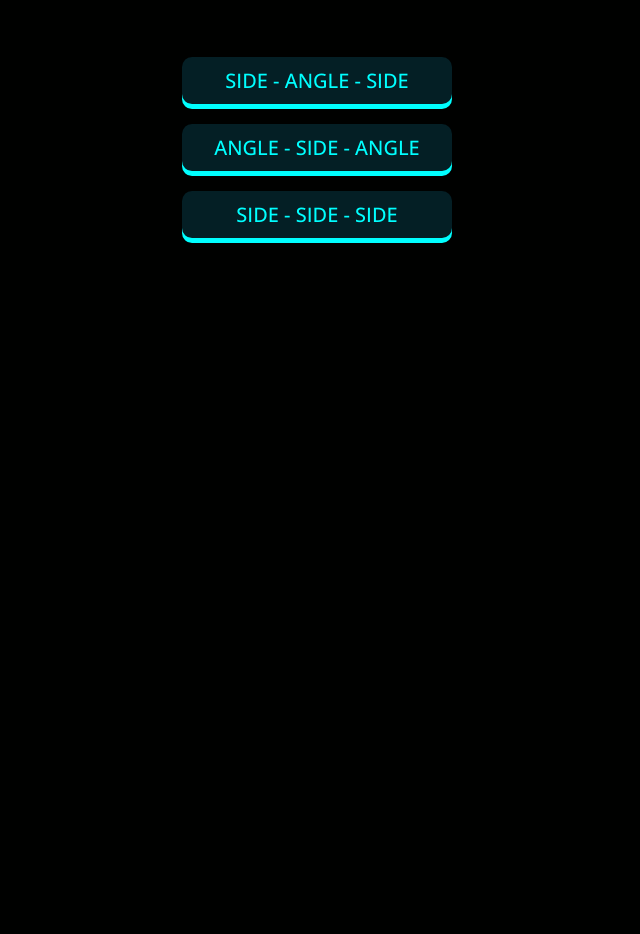
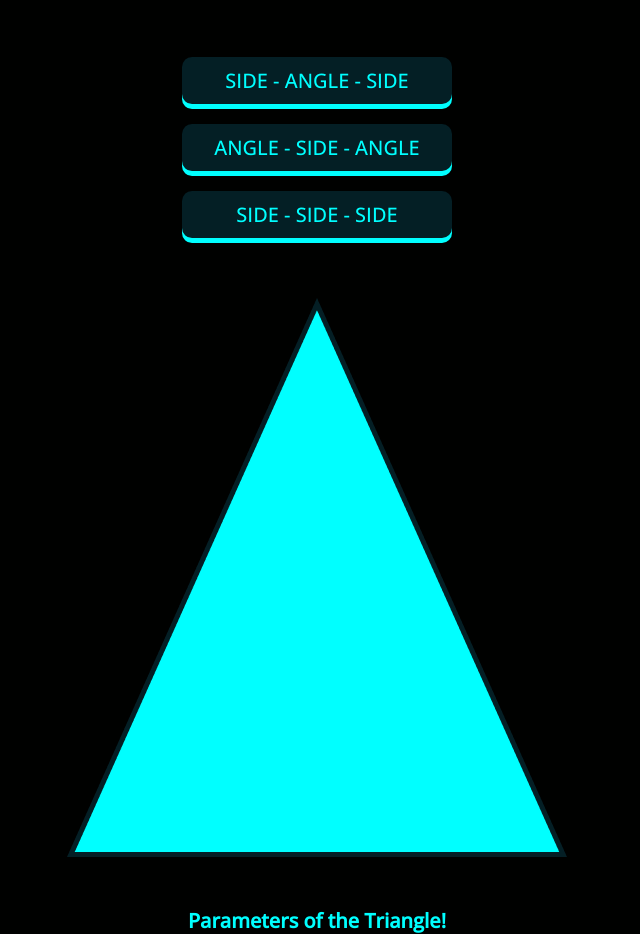
Before and after one commit to AYushgupta4387/CJ-project-1-unique-triangles, a plain HTML site: page index.html in a window 1280 px wide. Shown: the part 103-1037 px from the top of the page, without its empty margins (323-963 px from the left). Before the commit the page ends 800 px from the top, so only its background shows below. Drawn offline with nearby package versions, Linux system fonts and the light colour scheme.

Commit message:
add images (test upload)

```diff
--- a/css/style.css
+++ b/css/style.css
@@ -11,17 +11,21 @@ html {
 body {
   background-color: #000100;
   color: aqua;
-  font-family: Arial, Helvetica, sans-serif;
+  font-family: "Open Sans", sans-serif;
   min-height: 100vh;
 }
 
 h1 {
   text-align: center;
-  font-size: 7rem;
   font-family: "Lobster", cursive;
   text-shadow: 5px 0 #2c725e;
   font-size: 8rem;
   margin-bottom: 5rem;
+}
+
+h2 {
+  text-align: center;
+  font-size: 2rem;
 }
 
 input {
@@ -59,6 +63,7 @@ label {
   display: flex;
   flex-direction: column;
   align-items: center;
+  margin-bottom: 5rem;
 }
 
 .input-container {
@@ -70,6 +75,17 @@ label {
   margin: 3rem 0;
 }
 
+.image-container {
+  display: flex;
+  justify-content: center;
+  margin-bottom: 5rem;
+}
+
+.image {
+  max-width: 80%;
+  height: auto;
+}
+
 .answer-text {
   font-size: 1.5rem;
   text-align: center;
--- a/index.html
+++ b/index.html
@@ -65,7 +65,12 @@
       <button class="btn sss-submit">Submit</button>
     </div>
 
+    <div class="image-container">
+      <img src="images/acute-isosceles.png" class="image" alt="">
+    </div>
+
     <div class="final-answer-container">
+      <h2>Parameters of the Triangle!</h2>
       <p class="answer-text"></p>
     </div>
 
```
Also changed, not shown: images/RHS-isosceles.png (added), images/RHS-scalene.png (added), images/acute-isosceles.png (added), images/acute-scalene.png (added), images/equilateral.png (added), images/obtuse-isosceles.png (added), images/obtuse-scalene.png (added).
